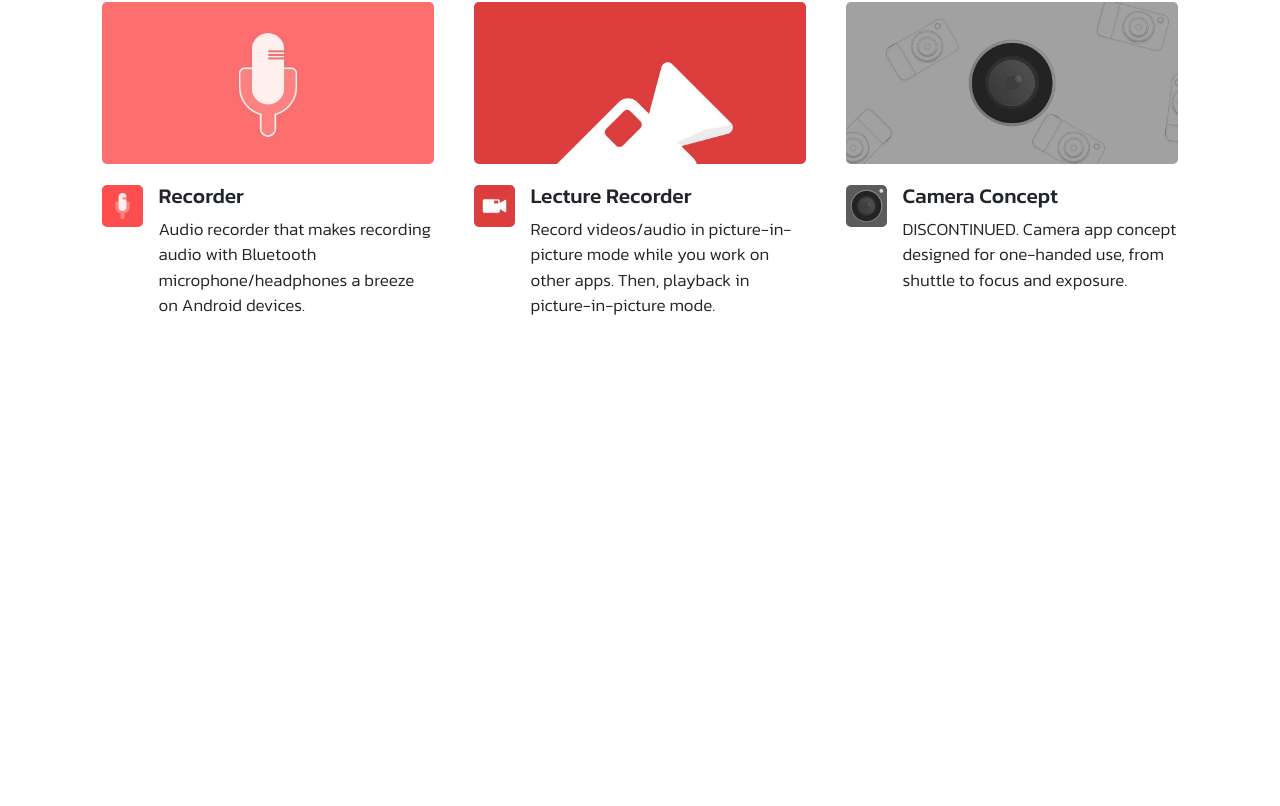
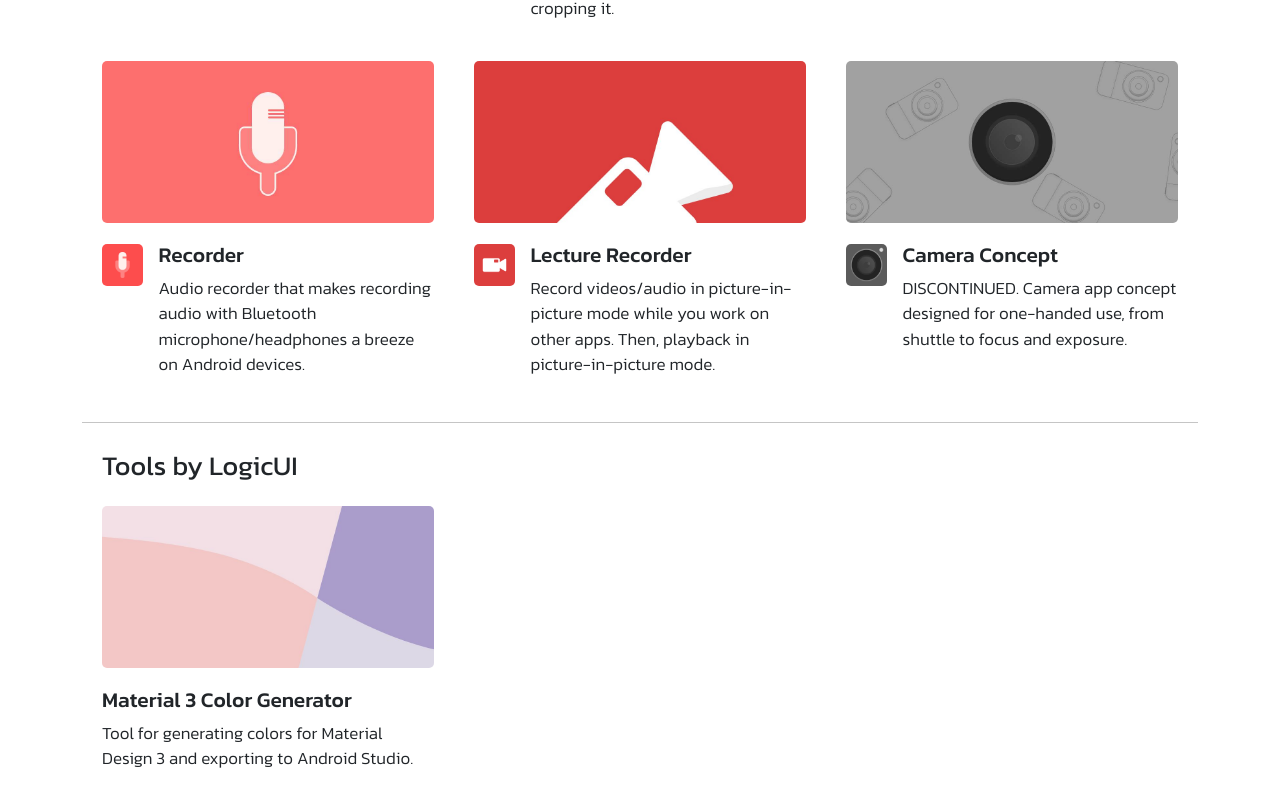
Before and after one commit to 8kdesign/LogicUI, a Next.js app: page / in a window 1280 px wide. Shown: the part 526-1332 px from the top of the page. Before the commit the page ends 865 px from the top, so only its background shows below. Built offline with nearby package versions, Linux system fonts and the light colour scheme.

Commit message:
Add to color gen to home

```diff
--- a/App.css
+++ b/App.css
@@ -86,6 +86,7 @@
 	z-index: 5;
 	justify-content: center;
 	background-color: white;
+	box-shadow: 0 0 5px #dddddd;
 }
 
 .Container--content {
--- a/components/AppBar.js
+++ b/components/AppBar.js
@@ -5,7 +5,7 @@
 	return (
 		<div className="Container--navbar">
 			<Container>
-				<div style={{ cursor: "pointer" }}>
+				<div style={{ cursor: "pointer", zIndex: 10 }}>
 					<Link href="/">
 						<p
 							style={{
@@ -13,6 +13,7 @@
 								fontWeight: 400,
 								color: "#aaaaaa",
 								userSelect: "none",
+								textAlign: "center",
 							}}
 						>
 							<b style={{ color: "#3b3b3b" }}>Logic </b>UI
--- a/pages/index.js
+++ b/pages/index.js
@@ -16,6 +16,8 @@
 import ImageRecorderBanner from "../assets/logicui/recorder/banner.jpg";
 import ImageLMPBanner from "../assets/logicui/lmp/banner.jpg";
 import ImageLectureRecorderBanner from "../assets/logicui/lecture_recorder/banner.jpg";
+
+import ImageColorGeneratorBanner from "../assets/tools/colorgenerator/banner.jpg";
 
 export default function LogicUI() {
 	return (
@@ -40,19 +42,30 @@
 					content="https://firebasestorage.googleapis.com/v0/b/logicui-9667a.appspot.com/o/others%2Flogicui_banner.png?alt=media&token=506832a0-2425-4125-b0b8-13e3e8266dff"
 				/>
 			</Head>
-			<Container>
+			<Container style={{ paddingTop: 50, paddingBottom: 50 }}>
 				<div className="Container--space-between">
-					<p style={{ marginLeft: 20, fontSize: 21 }}>Android Apps</p>
+					<p style={{ marginLeft: 20, fontSize: 27 }}>Android Apps</p>
 				</div>
 				<Row style={{ margin: 0 }}>
-					<Content />
+					<AppContent />
+				</Row>
+				<br />
+				<div className="Line--horizontal" />
+				<br />
+				<div className="Container--space-between">
+					<p style={{ marginLeft: 20, fontSize: 27 }}>
+						Tools by LogicUI
+					</p>
+				</div>
+				<Row style={{ margin: 0 }}>
+					<ToolContent />
 				</Row>
 			</Container>
 		</>
 	);
 }
 
-function Content() {
+function AppContent() {
 	const array = [];
 	apps.forEach((app) => {
 		array.push(
@@ -132,6 +145,55 @@
 	return array;
 }
 
+function ToolContent() {
+	const array = [];
+	tools.forEach((tool) => {
+		array.push(
+			<Col xs={12} md={6} lg={4} style={{ padding: 0 }} key={tool.name}>
+				<Link href={"/tools/" + tool.codename}>
+					<div
+						className="Toggle"
+						style={{
+							padding: 20,
+						}}
+					>
+						<Image
+							src={tool.banner}
+							className="Image--app-icon"
+							objectFit="fill"
+						/>
+						<div
+							className="Contianer--column"
+							style={{ marginTop: 10 }}
+						>
+							<p
+								style={{
+									fontSize: 21,
+									width: "100%",
+									fontWeight: 500,
+									marginBottom: 5,
+								}}
+							>
+								{tool.name}
+							</p>
+							<p
+								style={{
+									fontSize: 17,
+									width: "100%",
+									fontWeight: 300,
+								}}
+							>
+								{tool.description}
+							</p>
+						</div>
+					</div>
+				</Link>
+			</Col>
+		);
+	});
+	return array;
+}
+
 export const apps = [
 	{
 		image: ImageTVBrowserLogo,
@@ -190,3 +252,13 @@
 		link: "https://play.google.com/store/apps/details?id=com.logicui.logicuicamera",
 	},
 ];
+
+export const tools = [
+	{
+		banner: ImageColorGeneratorBanner,
+		codename: "colorgenerator",
+		name: "Material 3 Color Generator",
+		description:
+			"Tool for generating colors for Material Design 3 and exporting to Android Studio.",
+	},
+];
```
Also changed, not shown: assets/tools/colorgenerator/banner.jpg (added), 1 other file (tests, documents, lock files or other folders).
